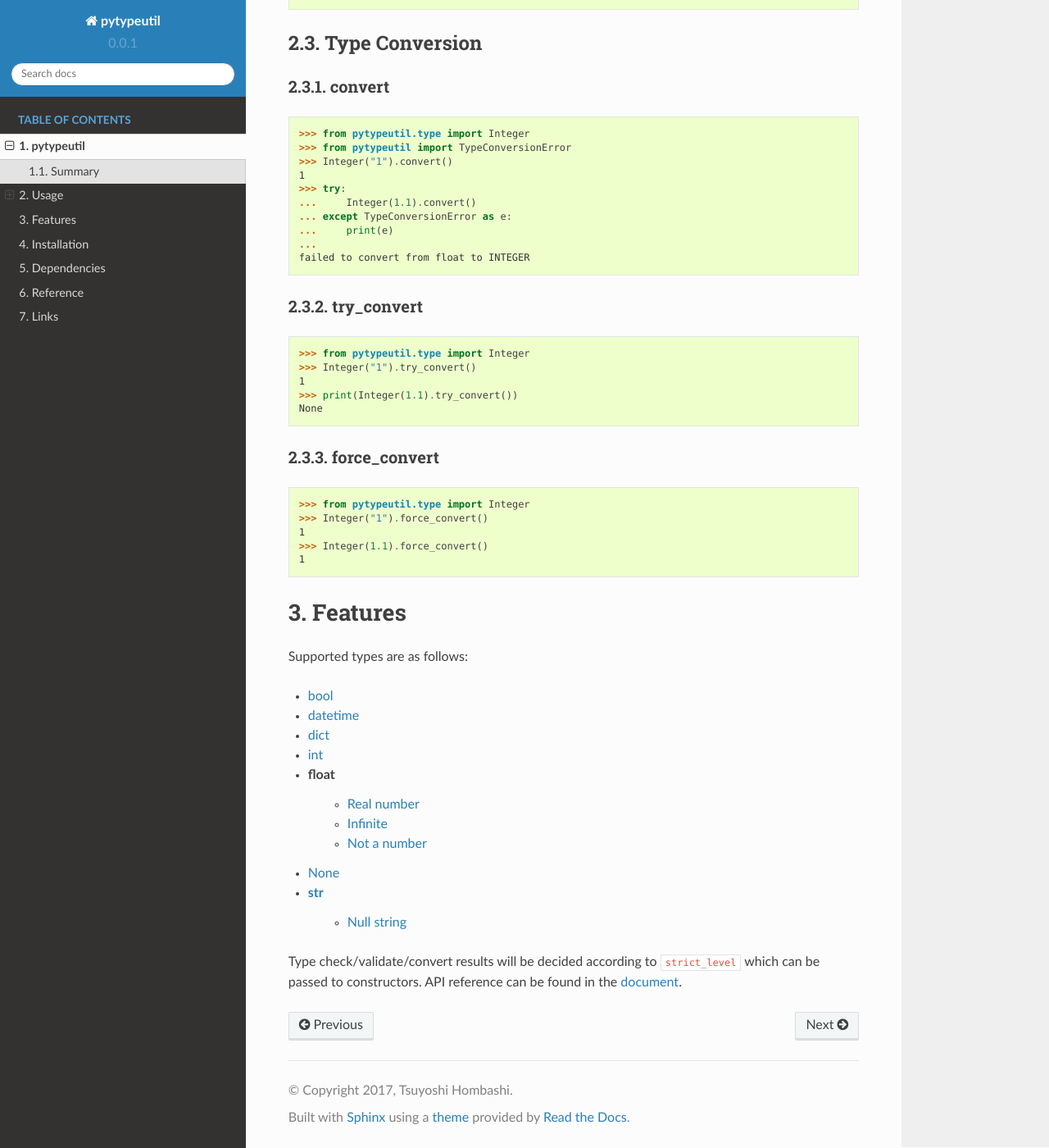
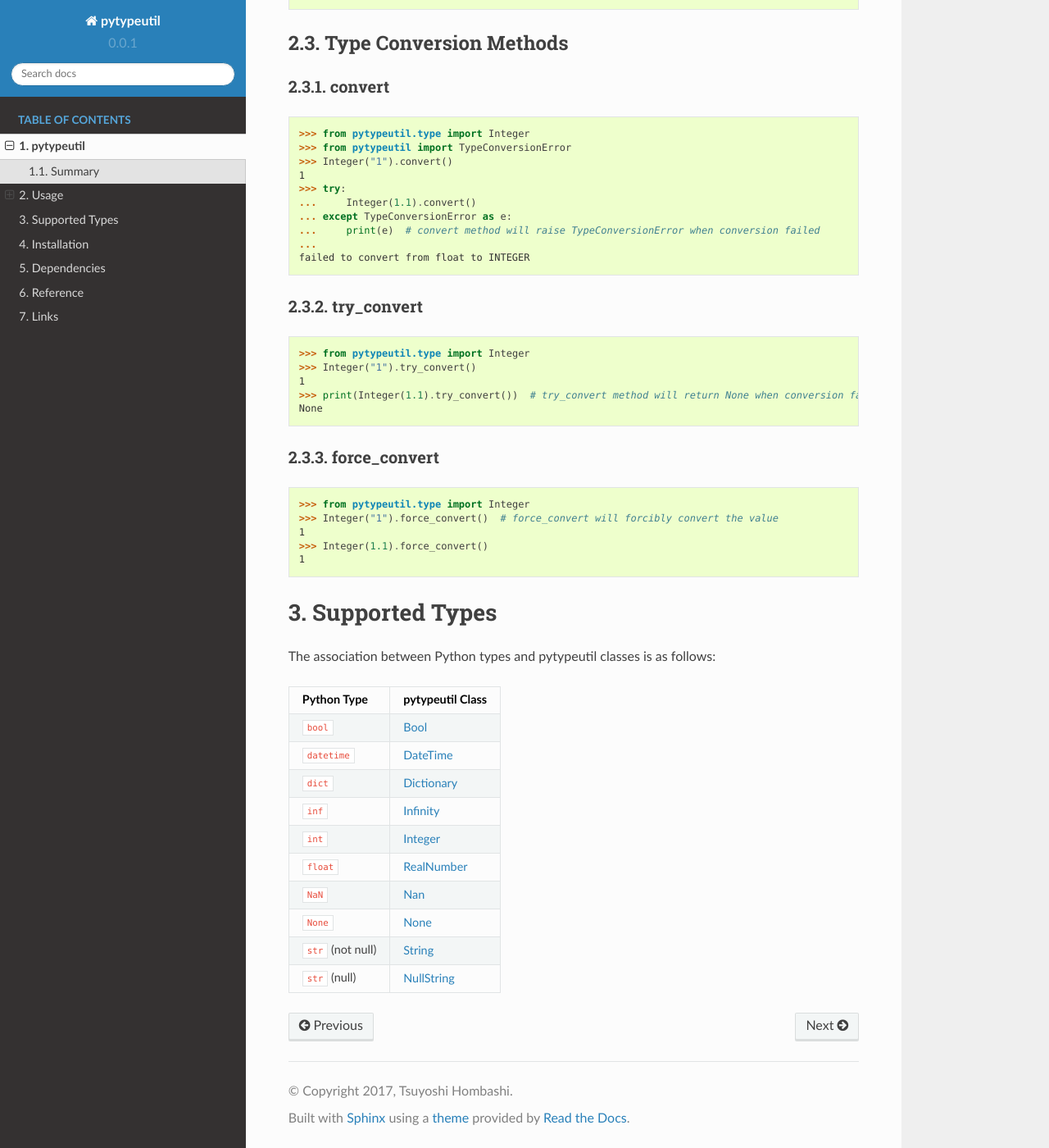
Before and after one commit to thombashi/typepy, a Sphinx documentation site: the page built from docs/pages/introduction/index.rst, in a window 1280 px wide and 1400 px high, scrolled down 763 px. Shown: the whole window at 82% size. Built offline with Sphinx 7.4.7 and the Read the Docs theme 2.0.0, drawn with Linux system fonts in a browser that asks for light colours; pages that are not in the unit, such as notebooks, are missing from menus; some of the changed text lies outside the part shown.

Commit message:
Update docs

```diff
--- a/docs/conf.py
+++ b/docs/conf.py
@@ -47,16 +47,16 @@ author = u'Tsuyoshi Hombashi'
 # built documents.
 #
 # The short X.Y version.
-version = u'0.0.1'
+version = pkg_resources.get_distribution("pytypeutil").version
 # The full version, including alpha/beta/rc tags.
-release = u'0.0.1'
+release = version
 
 # The language for content autogenerated by Sphinx. Refer to documentation
 # for a list of supported languages.
 #
 # This is also used if you do content translation via gettext catalogs.
 # Usually you set "language" from the command line for these cases.
-language = None
+language = 'en'
 
 # List of patterns, relative to source directory, that match files and
 # directories to ignore when looking for source files.
--- a/docs/make_readme.py
+++ b/docs/make_readme.py
@@ -28,8 +28,10 @@ def write_examples(maker):
 
     maker.write_chapter("For more information")
     maker.write_line_list([
-        "More examples are available at ",
-        "http://{:s}.rtfd.io/en/latest/pages/reference/index.html".format(
+        "Type check/validate/convert results will be changed according to",
+        "``strict_level`` value which can be passed to constructors as an argument.",
+        "More information can be found in the ",
+        "`API reference <http://{:s}.rtfd.io/en/latest/pages/reference/index.html>`__.".format(
             PROJECT_NAME),
     ])
 
--- a/docs/pages/introduction/features.txt
+++ b/docs/pages/introduction/features.txt
@@ -1,17 +1,16 @@
-Supported types are as follows:
+The association between Python types and pytypeutil classes is as follows:
 
-- `bool <http://pytypeutil.rtfd.io/en/latest/pages/reference/type.html#bool-type-class>`__
-- `datetime <http://pytypeutil.rtfd.io/en/latest/pages/reference/type.html#datetime-type-class>`__
-- `dict <http://pytypeutil.rtfd.io/en/latest/pages/reference/type.html#dictionary-type-class>`__
-- `int <http://pytypeutil.rtfd.io/en/latest/pages/reference/type.html#integer-type-class>`__
-- float
-    - `Real number <http://pytypeutil.rtfd.io/en/latest/pages/reference/type.html#real-number-type-class>`__
-    - `Infinite <http://pytypeutil.rtfd.io/en/latest/pages/reference/type.html#infinity-type-class>`__
-    - `Not a number <http://pytypeutil.rtfd.io/en/latest/pages/reference/type.html#nan-type-class>`__
-- `None <http://pytypeutil.rtfd.io/en/latest/pages/reference/type.html#none-type-class>`__
-- `str <http://pytypeutil.rtfd.io/en/latest/pages/reference/type.html#string-type-class>`__
-    - `Null string <http://pytypeutil.rtfd.io/en/latest/pages/reference/type.html#null-string-type-class>`__
-
-Type check/validate/convert results will be decided according to ``strict_level``
-which can be passed to constructors. API reference can be found in the
-`document <http://pytypeutil.rtfd.io/>`__.
+==================  =======================================================================================================
+Python Type         pytypeutil Class
+==================  =======================================================================================================
+``bool``            `Bool <http://pytypeutil.rtfd.io/en/latest/pages/reference/type.html#bool-type-class>`__
+``datetime``        `DateTime <http://pytypeutil.rtfd.io/en/latest/pages/reference/type.html#datetime-type-class>`__
+``dict``            `Dictionary <http://pytypeutil.rtfd.io/en/latest/pages/reference/type.html#dictionary-type-class>`__
+``inf``             `Infinity <http://pytypeutil.rtfd.io/en/latest/pages/reference/type.html#infinity-type-class>`__
+``int``             `Integer <http://pytypeutil.rtfd.io/en/latest/pages/reference/type.html#integer-type-class>`__
+``float``           `RealNumber <http://pytypeutil.rtfd.io/en/latest/pages/reference/type.html#real-number-type-class>`__
+``NaN``             `Nan <http://pytypeutil.rtfd.io/en/latest/pages/reference/type.html#nan-type-class>`__
+``None``            `None <http://pytypeutil.rtfd.io/en/latest/pages/reference/type.html#none-type-class>`__
+``str`` (not null)  `String <http://pytypeutil.rtfd.io/en/latest/pages/reference/type.html#string-type-class>`__
+``str`` (null)      `NullString <http://pytypeutil.rtfd.io/en/latest/pages/reference/type.html#null-string-type-class>`__
+==================  =======================================================================================================
--- a/docs/pages/introduction/index.rst
+++ b/docs/pages/introduction/index.rst
@@ -13,6 +13,6 @@ Usage
 .. include:: usage.txt
 
 
-Features
-=============
+Supported Types
+=================
 .. include:: features.txt
--- a/docs/pages/introduction/usage.txt
+++ b/docs/pages/introduction/usage.txt
@@ -1,4 +1,4 @@
-Type Check
+Type Check Method
 ----------------------
 
 .. code:: pycon
@@ -10,8 +10,8 @@ Type Check
     False
 
 
-Type Validation
-----------------------
+Type Validation Method
+--------------------------------------------
 
 .. code:: pycon
 
@@ -25,8 +25,8 @@ Type Validation
     invalid value type: expected=INTEGER, actual=<type 'float'>
 
 
-Type Conversion
-----------------------
+Type Conversion Methods
+--------------------------------------------
 
 convert
 ~~~~~~~~~~~~~~
@@ -39,7 +39,7 @@ convert
     >>> try:
     ...     Integer(1.1).convert()
     ... except TypeConversionError as e:
-    ...     print(e)
+    ...     print(e)  # convert method will raise TypeConversionError when conversion failed
     ...
     failed to convert from float to INTEGER
 
@@ -50,7 +50,7 @@ try_convert
     >>> from pytypeutil.type import Integer
     >>> Integer("1").try_convert()
     1
-    >>> print(Integer(1.1).try_convert())
+    >>> print(Integer(1.1).try_convert())  # try_convert method will return None when conversion failed
     None
 
 force_convert
@@ -58,7 +58,7 @@ force_convert
 .. code:: pycon
 
     >>> from pytypeutil.type import Integer
-    >>> Integer("1").force_convert()
+    >>> Integer("1").force_convert()  # force_convert will forcibly convert the value
     1
     >>> Integer(1.1).force_convert()
     1
```
